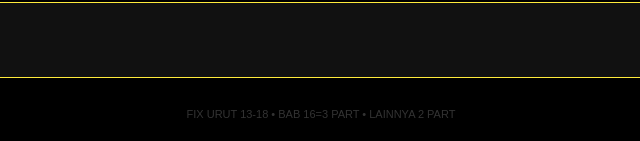
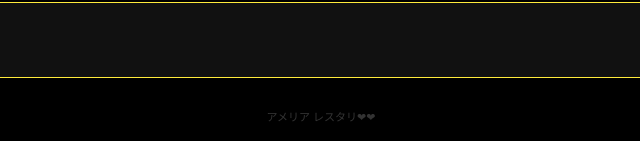
Before and after one commit to Ameliacantikloveyou/irodori-fix, a plain HTML site: page index.html in a window 1280 px wide. Shown: the part 745-886 px from the top of the page, 319-959 px from the left. Drawn offline with Linux system fonts and the light colour scheme.

Commit message:
Update footer text in index.html

```diff
--- a/index.html
+++ b/index.html
@@ -34,6 +34,6 @@ h1{color:#ffeb3b;text-align:center;line-height:1.2;font-size:28px;letter-spacing
 <div class="card full" onclick="location.href='kanjidokkai.html'"><b>KANJI DESEMBER</b><small>48 kata • kanji dokkai</small></div>
 <div class="card full" onclick="location.href='hyougen.html'"><b>HYOGEN</b><small>212 kata • i love you amell</small></div>
 </div>
-<div class="foot">FIX URUT 13-18 • BAB 16=3 PART • LAINNYA 2 PART</div>
+<div class="foot">アメリア レスタリ❤❤</div>
 </body>
 </html>
```
